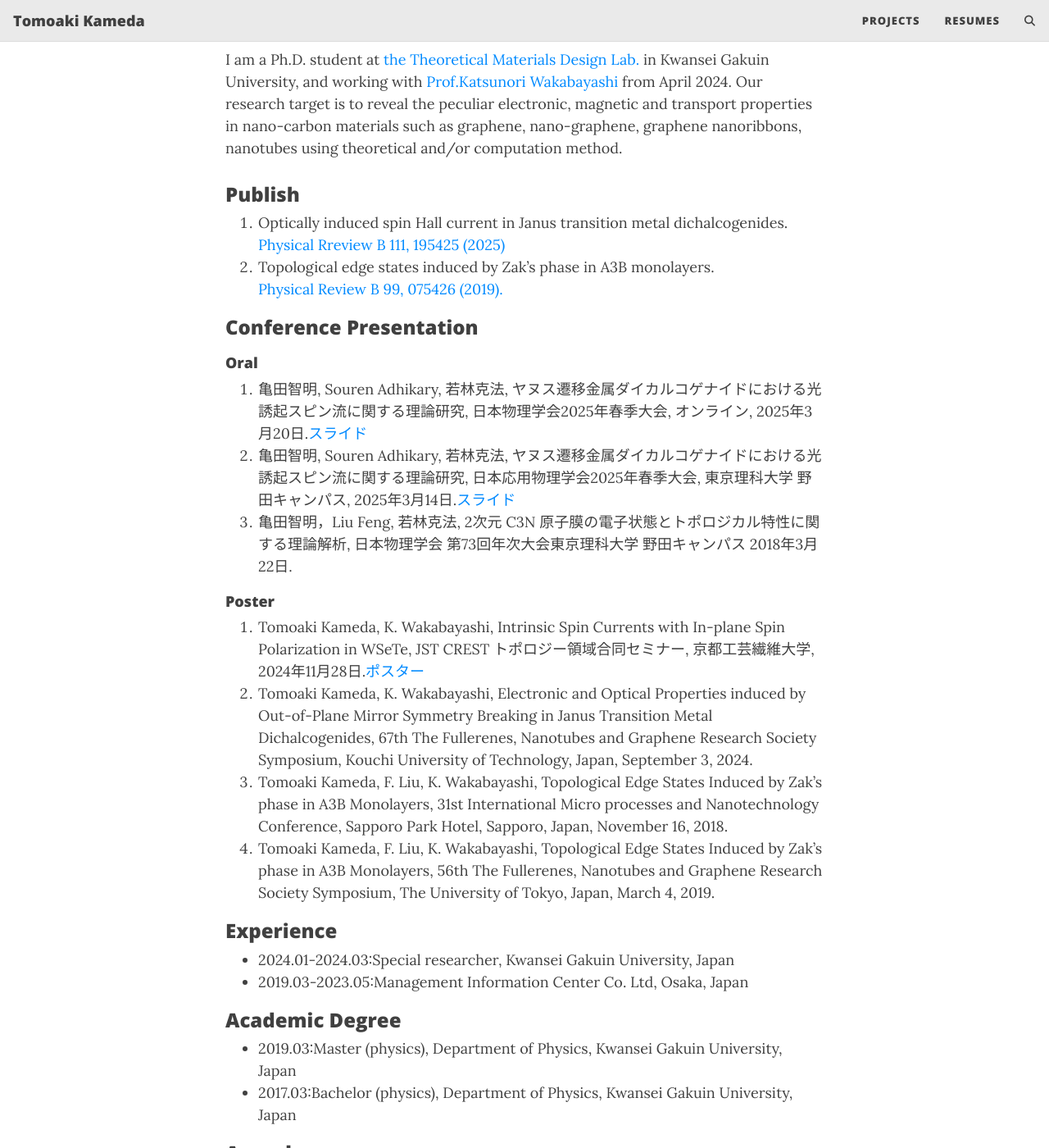
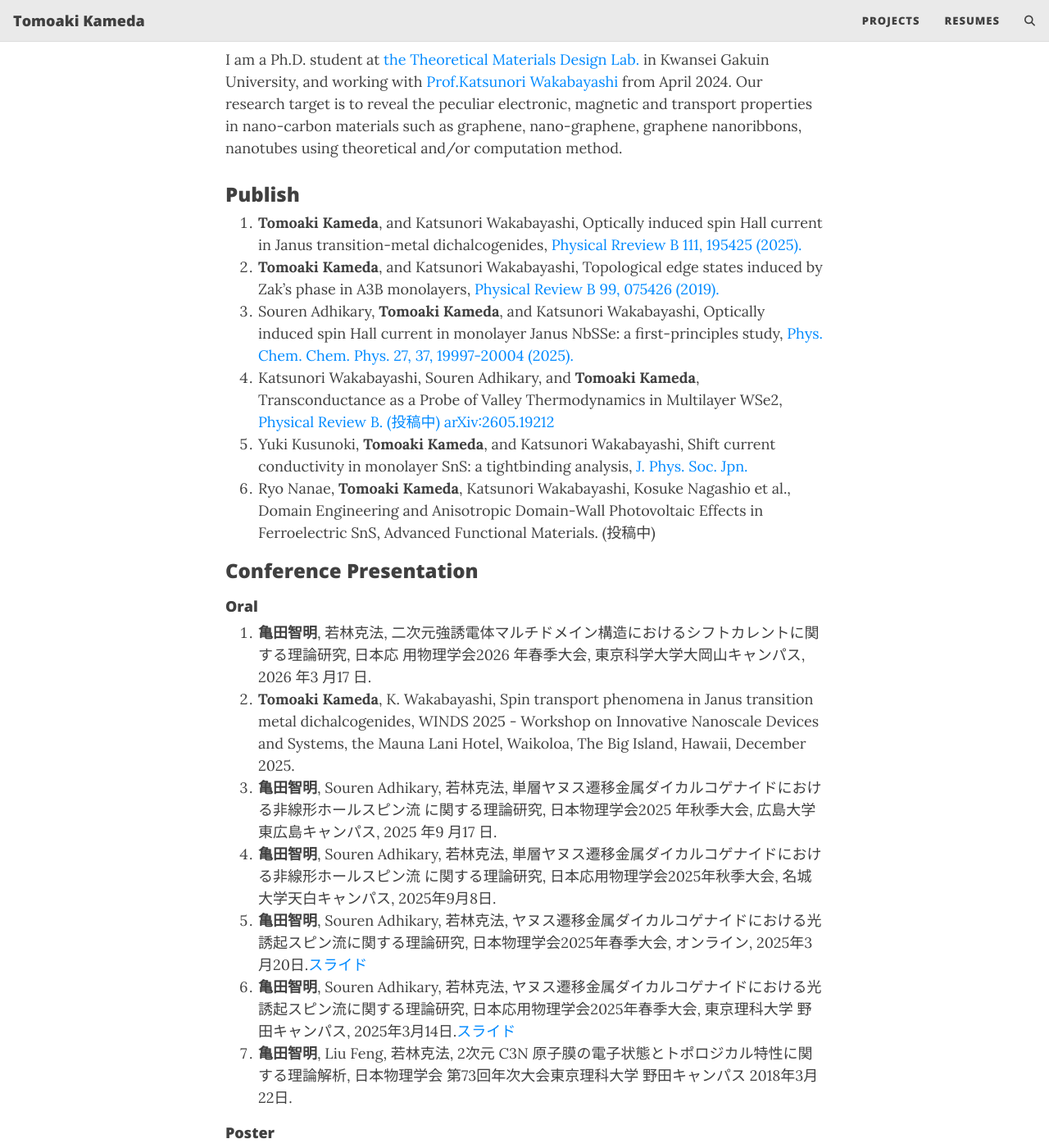
Before and after one commit to kamecham/TomoakiKameda.github.io, a Jekyll site: the page built from index.md, in a window 1280 px wide and 1400 px high, scrolled down 321 px. Shown: the whole window at 82% size. Built offline with Jekyll 4.4.1, drawn with Linux system fonts in a browser that asks for light colours; comment, search, counter and statistics services are not loaded; some of the changed text lies outside the part shown.

Commit message:
2026年に関する情報を更新

```diff
--- a/index.md
+++ b/index.md
@@ -7,33 +7,65 @@ subtitle: PhD.Student
 I am a Ph.D. student at [the Theoretical Materials Design Lab.](https://www.kg-nanotech.jp/tmd/) in Kwansei Gakuin University, and working with [Prof.Katsunori Wakabayashi](https://www.kg-nanotech.jp/tmd/en/professor/) from April 2024. Our research target is to reveal the peculiar electronic, magnetic and transport properties in nano-carbon materials such as graphene, nano-graphene, graphene nanoribbons, nanotubes using theoretical and/or computation method.
 
 ### Publish
-1. Optically induced spin Hall current in Janus transition metal dichalcogenides.\\
-[Physical Rreview B 111, 195425 (2025)](https://doi.org/10.1103/PhysRevB.111.195425)
-1. Topological edge states induced by Zak’s phase in A3B monolayers.\\
+1. **Tomoaki Kameda**, and Katsunori Wakabayashi, Optically induced spin Hall current in Janus transition-metal
+dichalcogenides, [Physical Rreview B 111, 195425 (2025).](https://doi.org/10.1103/PhysRevB.111.195425)
+1. **Tomoaki Kameda**, and Katsunori Wakabayashi, Topological edge states induced by Zak’s phase in A3B monolayers,
 [Physical Review B 99, 075426 (2019).](https://doi.org/10.1103/PhysRevB.99.075426)
+1. Souren Adhikary, **Tomoaki Kameda**, and Katsunori Wakabayashi, Optically induced spin Hall current in monolayer Janus
+NbSSe: a first-principles study, [Phys. Chem. Chem. Phys. 27, 37, 19997-20004 (2025).](https://doi.org/10.1039/C5CP00456A)
+1. Katsunori Wakabayashi, Souren Adhikary, and **Tomoaki Kameda**, Transconductance as a Probe of Valley Thermodynamics
+in Multilayer WSe2, [Physical Review B. (投稿中) arXiv:2605.19212](https://arxiv.org/abs/2605.19212)
+1. Yuki Kusunoki, **Tomoaki Kameda**, and Katsunori Wakabayashi, Shift current conductivity in monolayer SnS: a tightbinding
+analysis, [J. Phys. Soc. Jpn. ](https://doi.org/10.7566/JPSJ.92.054701)
+1. Ryo Nanae, **Tomoaki Kameda**, Katsunori Wakabayashi, Kosuke Nagashio et al., Domain Engineering and Anisotropic
+Domain-Wall Photovoltaic Effects in Ferroelectric SnS, Advanced Functional Materials. (投稿中)
 
 ### Conference Presentation
 #### Oral
-1. 亀田智明, Souren Adhikary, 若林克法, ヤヌス遷移金属ダイカルコゲナイドにおける光誘起スピン流に関する理論研究, 日本物理学会2025年春季大会, オンライン, 2025年3月20日.[スライド]({{ site.baseurl }}/assets/index/202503_JPS_kameda.pdf)
-1. 亀田智明, Souren Adhikary, 若林克法, ヤヌス遷移金属ダイカルコゲナイドにおける光誘起スピン流に関する理論研究, 日本応用物理学会2025年春季大会, 東京理科大学 野田キャンパス, 2025年3月14日.[スライド]({{ site.baseurl }}/assets/index/202503_JSAP_kameda.pdf)
-1. 亀田智明，Liu Feng, 若林克法, 2次元 C3N 原子膜の電子状態とトポロジカル特性に関する理論解析, 日本物理学会 第73回年次大会東京理科大学 野田キャンパス 2018年3月22日.
+1. **亀田智明**, 若林克法, 二次元強誘電体マルチドメイン構造におけるシフトカレントに関する理論研究, 日本応
+用物理学会2026 年春季大会, 東京科学大学大岡山キャンパス, 2026 年3 月17 日.
+1. **Tomoaki Kameda**, K. Wakabayashi, Spin transport phenomena in Janus transition metal dichalcogenides, WINDS 2025 -
+Workshop on Innovative Nanoscale Devices and Systems, the Mauna Lani Hotel, Waikoloa, The Big Island, Hawaii,
+December 2025.
+1. **亀田智明**, Souren Adhikary, 若林克法, 単層ヤヌス遷移金属ダイカルコゲナイドにおける非線形ホールスピン流
+に関する理論研究, 日本物理学会2025 年秋季大会, 広島大学東広島キャンパス, 2025 年9 月17 日.
+1. **亀田智明**, Souren Adhikary, 若林克法, 単層ヤヌス遷移金属ダイカルコゲナイドにおける非線形ホールスピン流
+に関する理論研究, 日本応用物理学会2025年秋季大会, 名城大学天白キャンパス, 2025年9月8日.
+1. **亀田智明**, Souren Adhikary, 若林克法, ヤヌス遷移金属ダイカルコゲナイドにおける光誘起スピン流に関する理論研究, 日本物理学会2025年春季大会, オンライン, 2025年3月20日.[スライド]({{ site.baseurl }}/assets/index/202503_JPS_kameda.pdf)
+1. **亀田智明**, Souren Adhikary, 若林克法, ヤヌス遷移金属ダイカルコゲナイドにおける光誘起スピン流に関する理論研究, 日本応用物理学会2025年春季大会, 東京理科大学 野田キャンパス, 2025年3月14日.[スライド]({{ site.baseurl }}/assets/index/202503_JSAP_kameda.pdf)
+1. **亀田智明**, Liu Feng, 若林克法, 2次元 C3N 原子膜の電子状態とトポロジカル特性に関する理論解析, 日本物理学会 第73回年次大会東京理科大学 野田キャンパス 2018年3月22日.
 
 #### Poster
-1. Tomoaki Kameda, K. Wakabayashi, Intrinsic Spin Currents with In-plane Spin Polarization in WSeTe, JST CREST トポロジー領域合同セミナー, 京都工芸繊維大学, 2024年11月28日.[ポスター]({{ site.baseurl }}/assets/index/202409_FNTG67_kameda.pdf)
-1. Tomoaki Kameda, K. Wakabayashi, Electronic and Optical Properties induced by Out-of-Plane Mirror Symmetry Breaking in Janus Transition Metal Dichalcogenides, 67th The Fullerenes, Nanotubes and Graphene Research Society Symposium, Kouchi University of Technology, Japan, September 3, 2024.
-1. Tomoaki Kameda, F. Liu, K. Wakabayashi, Topological Edge States Induced by Zak’s phase in A3B Monolayers, 31st International Micro processes and Nanotechnology Conference, Sapporo Park Hotel, Sapporo, Japan, November 16, 2018.
-1. Tomoaki Kameda, F. Liu, K. Wakabayashi, Topological Edge States Induced by Zak's phase in A3B Monolayers, 56th The Fullerenes, Nanotubes and Graphene Research Society Symposium, The University of Tokyo, Japan, March 4, 2019.
+1. **Tomoaki Kameda**, K. Wakabayashi, Nonlinear Hall spin current in Janus transition metal dichalcogenides, Recent Progress
+in Graphene and Two-dimensional Materials Research Conference 2025, Toyama International Conference Center, Toyama,
+Japan, November 2025.
+1. **Tomoaki Kameda**, K. Wakabayashi, Optically induced spin transport phenomena in transition metal dichalcogenides, JST
+CREST トポロジー領域合同セミナー, 東北大学 片平キャンパス, 2025 年6 月24 日.
+1. **Tomoaki Kameda**, K. Wakabayashi, Intrinsic Spin Currents with In-plane Spin Polarization in WSeTe, JST CREST トポロジー領域合同セミナー, 京都工芸繊維大学, 2024年11月28日.[ポスター]({{ site.baseurl }}/assets/index/202409_FNTG67_kameda.pdf)
+1. **Tomoaki Kameda**, K. Wakabayashi, Electronic and Optical Properties induced by Out-of-Plane Mirror Symmetry Breaking in Janus Transition Metal Dichalcogenides, 67th The Fullerenes, Nanotubes and Graphene Research Society Symposium, Kouchi University of Technology, Japan, September 3, 2024.
+1. **Tomoaki Kameda**, F. Liu, K. Wakabayashi, Topological Edge States Induced by Zak’s phase in A3B Monolayers, 31st International Micro processes and Nanotechnology Conference, Sapporo Park Hotel, Sapporo, Japan, November 16, 2018.
+1. **Tomoaki Kameda**, F. Liu, K. Wakabayashi, Topological Edge States Induced by Zak's phase in A3B Monolayers, 56th The Fullerenes, Nanotubes and Graphene Research Society Symposium, The University of Tokyo, Japan, March 4, 2019.
+
+#### Invited Talk
+1. 亀田智明, 笹川研究奨励賞 受賞講演 2026 年4 月17 日. (口頭およびポスター発表)
 
 ### Experience
-- 2024.01-2024.03:Special researcher, Kwansei Gakuin University, Japan
-- 2019.03-2023.05:Management Information Center Co. Ltd, Osaka, Japan
+- 2026.06–present: Junior Researcher, National Institute for Materials Science (NIMS), Japan
+- 2024.08-2026.05: Research assistant, Kwansei Gakuin University, Japan
+- 2024.01-2024.03: Special researcher, Kwansei Gakuin University, Japan
+- 2019.03-2023.05: Management Information Center Co. Ltd, Osaka, Japan
 
 ### Academic Degree
 - 2019.03:Master (physics), Department of Physics, Kwansei Gakuin University, Japan
 - 2017.03:Bachelor (physics), Department of Physics, Kwansei Gakuin University, Japan
 
 ### Awards
+1. 亀田智明, 笹川科学研究奨励賞, 2026 年3 月. (研究奨励賞受賞, 2025 年度助成採択者302 名中14 名選出)
+1. Tomoaki Kameda, WINDS2025, Outstanding Presentation Award, 2025 年12 月. (学会賞受賞)
 1. 亀田智明, ヤヌス遷移金属ダイカルコゲナイドの面外鏡面対称性の破れに起因する電子状態と応答現象, 関西学院大学, 2024年1月.
 
 ### Research Grant Adopted
-1. 亀田智明, ヤヌス遷移金属ダイカルコゲナイドの面外鏡面対称性の破れに起因する電子状態と応答現象に関する理論研究, 笹川科学研究助成 (2025年度)(研究番号2025-2015)
+1. 亀田智明, 八洲環境技術振興財団 研究開発・調査助成[2026 年度採択-100 万円]. (研究助成採択)
+1. 亀田智明, 丸文財団 国際交流助成[2025 年度-20 万円]. (国際発表助成採択)
+1. 亀田智明, 笹川科学研究, 研究番号2025-2015, 2025 年度採択, 100 万円. (研究助成採択, 応募者1417 名中
+302 名採択)
```
Also changed, not shown: 11 other files.
